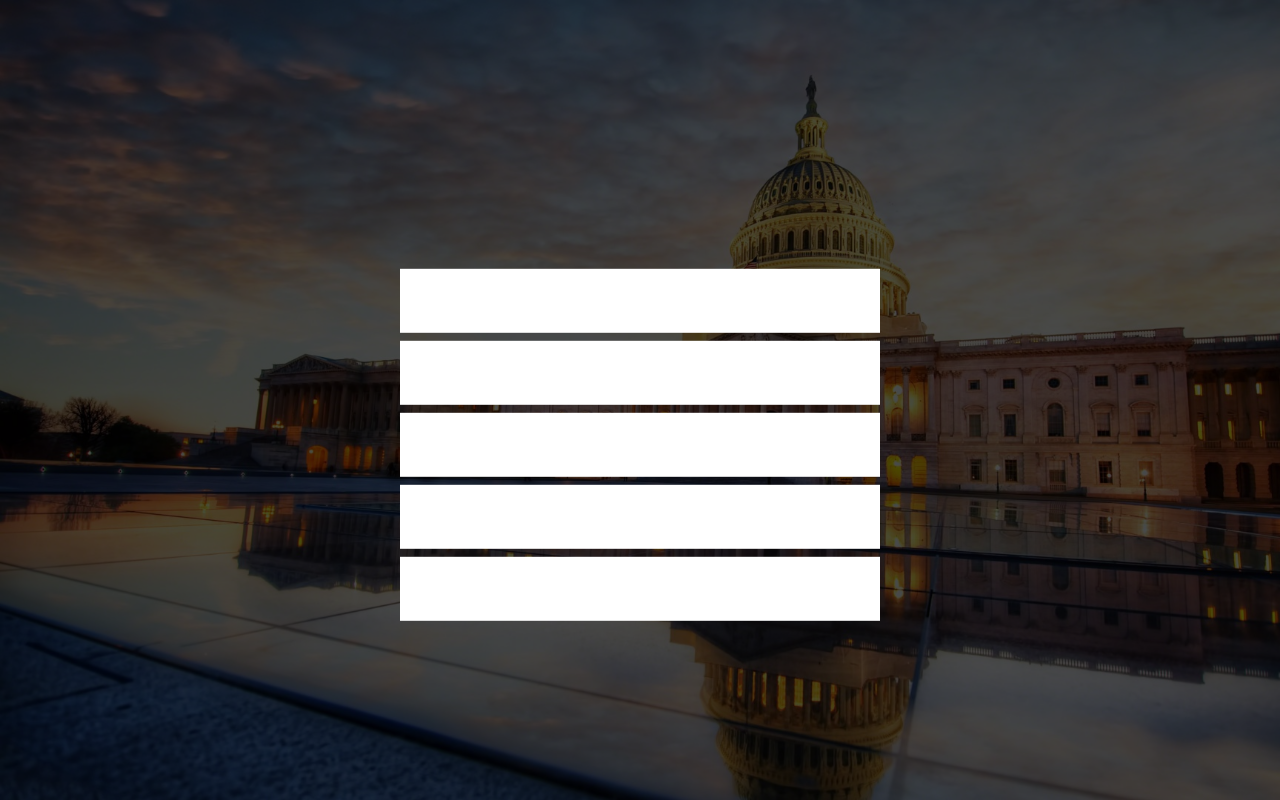
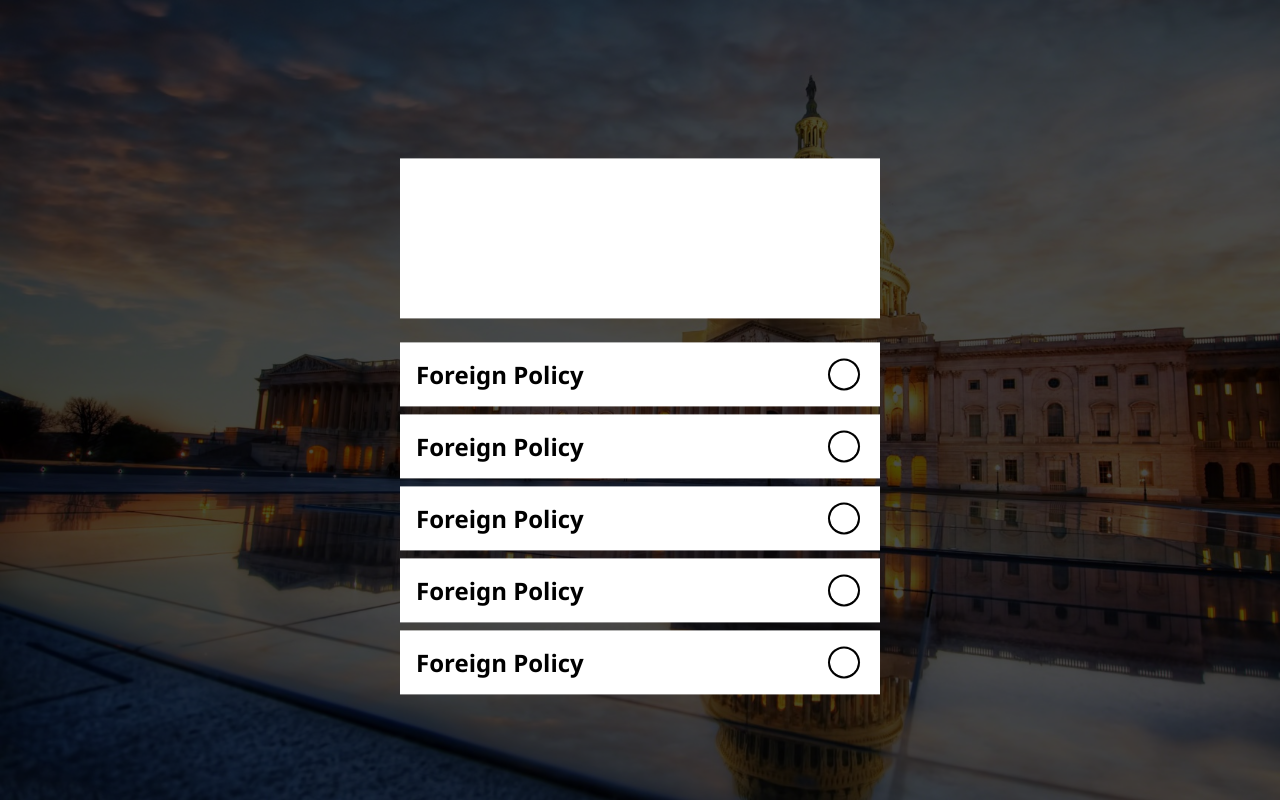
Before and after one commit to Jaroca124/162_Voter_Recommender, a plain HTML site: page index.html in a window 1280 px wide. Drawn offline with nearby package versions, Linux system fonts and the light colour scheme.

Commit message:
Laid Foundation for Checkmarks

```diff
--- a/index.html
+++ b/index.html
@@ -17,11 +17,37 @@
                 </div>
                 -->
                 <div id='answer_space'>
-                    <div class='answer_wrapper' id='a'></div>
-                    <div class='answer_wrapper' id='b'></div>
-                    <div class='answer_wrapper'></div>
-                    <div class='answer_wrapper'></div>
-                    <div class='answer_wrapper'></div>
+                    <div id='question_wrapper'></div>
+                    <div class='answer_wrapper' id='a'>
+                        <h1 class='answer'>Foreign Policy</h1>
+                        <div class='check_wrapper'>
+                            <div class='check_mark'></div>
+                        </div>
+                    </div>
+                    <div class='answer_wrapper' id='b'>
+                        <h1 class='answer'>Foreign Policy</h1>
+                        <div class='check_wrapper'>
+                            <div class='check_mark'></div>
+                        </div>
+                    </div>
+                    <div class='answer_wrapper'>
+                        <h1 class='answer'>Foreign Policy</h1>
+                        <div class='check_wrapper'>
+                            <div class='check_mark'></div>
+                        </div>
+                    </div>
+                    <div class='answer_wrapper'>
+                        <h1 class='answer'>Foreign Policy</h1>
+                        <div class='check_wrapper'>
+                            <div class='check_mark'></div>
+                        </div>
+                    </div>
+                    <div class='answer_wrapper'>
+                        <h1 class='answer'>Foreign Policy</h1>
+                        <div class='check_wrapper'>
+                            <div class='check_mark'></div>
+                        </div>
+                    </div>
                 </div>
             </div>
     </body>
--- a/style.css
+++ b/style.css
@@ -72,3 +72,61 @@ html, body {
     top: 60%;
     transform: translateY(-60%);
 }
+
+#question_wrapper {
+   display: block;
+    position: relative;
+    height: 20vh;
+    width: 60vh;
+    background-color: white;
+    margin: 0 auto;
+    margin-bottom: 3vh;
+}
+
+.answer {
+    display: block;
+    position: relative;
+    float: left;
+    font-size: 3vh;
+    color: black;
+    margin-left: 2vh;
+}
+
+.check_wrapper {
+    display: block;
+    position: relative;
+    height: 4vh;
+    width: 4vh;
+    float: right;
+    margin-right: 2.5vh;
+    border-radius: 50%;
+    background-color: black;
+    top: 50%;
+    transform: translateY(-50%);
+}
+
+.check_mark {
+    display: block;
+    position: relative;
+    height: 3.5vh;
+    width: 3.5vh;
+    margin: 0 auto;
+    border-radius: 50%;
+    top: 50%;
+    transform: translateY(-50%);
+    background-image: url(assets/circle.png);
+    -webkit-background-size: cover;
+    -moz-background-size: cover;
+    -o-background-size: cover;
+    background-size: cover;
+    background-repeat: no-repeat;
+}
+
+.check_mark:hover {
+    background-image: url(assets/check.png);
+    -webkit-background-size: cover;
+    -moz-background-size: cover;
+    -o-background-size: cover;
+    background-size: cover;
+    background-repeat: no-repeat;
+}
```
Also changed, not shown: assets/check.png (added), assets/circle.png (added).
